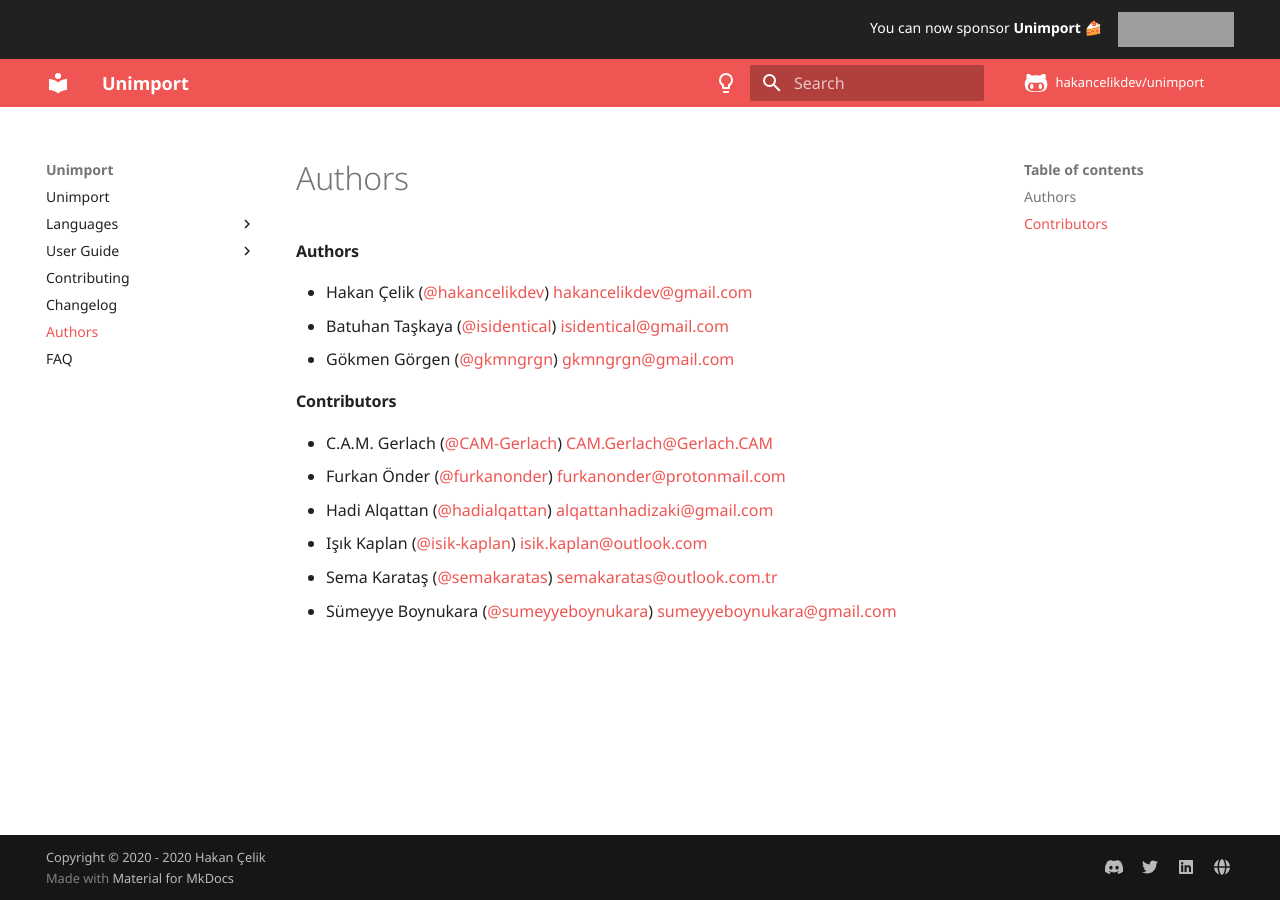
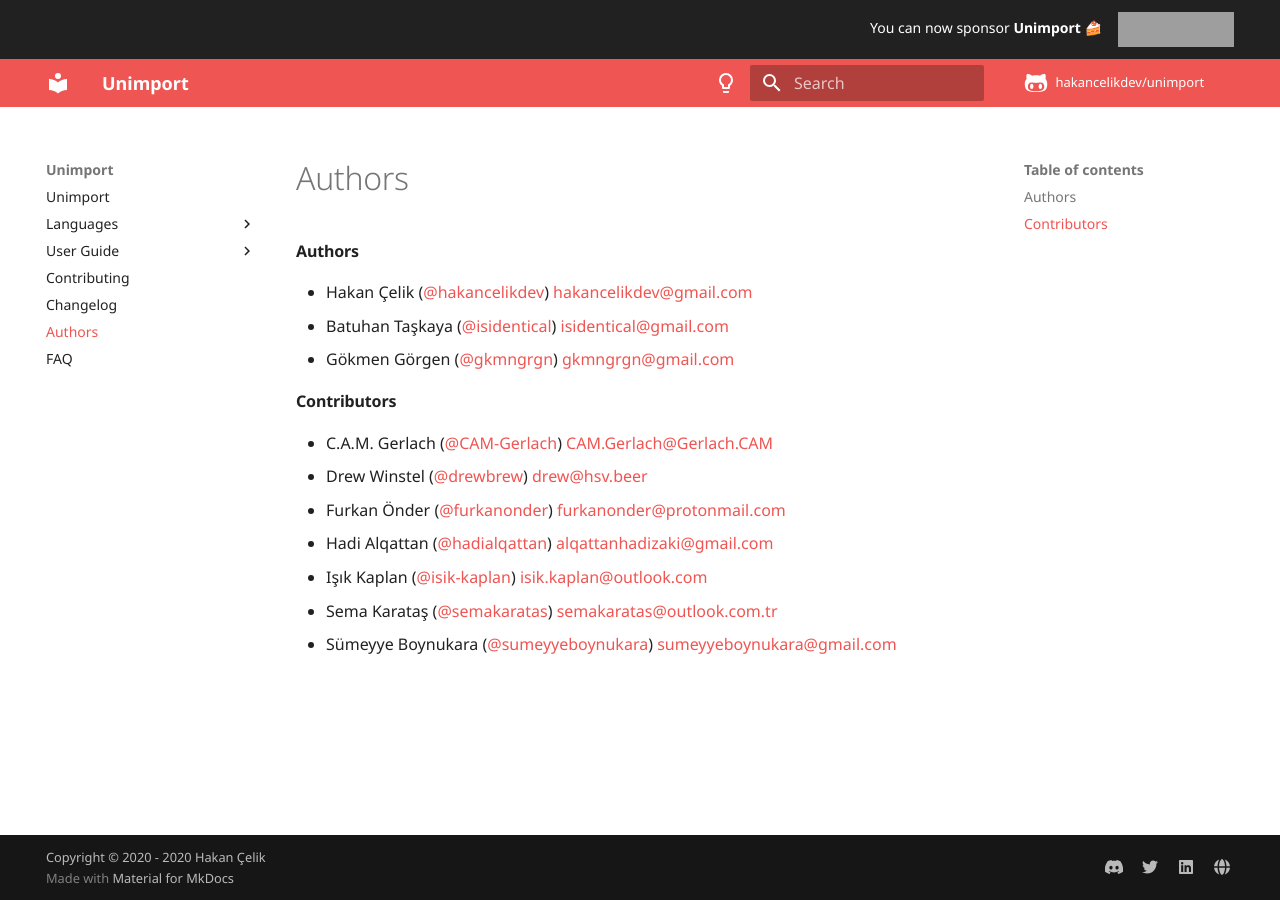
Before and after one commit to hakancelikdev/unimport, an MkDocs documentation site: the page built from docs/AUTHORS.md, in a window 1280 px wide. Built offline with MkDocs 1.6.1 and Material for MkDocs 9.7.7, drawn with Linux system fonts in a browser that asks for light colours; comment, search, counter and statistics services are not loaded; the version menu is left out; grey boxes are pictures that could not be loaded.

Commit message:
Add myself to authors

```diff
--- a/docs/AUTHORS.md
+++ b/docs/AUTHORS.md
@@ -9,6 +9,7 @@
 <!-- Please write your name alphabetically. -->
 
 - C.A.M. Gerlach (@CAM-Gerlach) <CAM.Gerlach@Gerlach.CAM>
+- Drew Winstel (@drewbrew) <drew@hsv.beer>
 - Furkan Önder (@furkanonder) <furkanonder@protonmail.com>
 - Hadi Alqattan (@hadialqattan) <alqattanhadizaki@gmail.com>
 - Işık Kaplan (@isik-kaplan) <isik.kaplan@outlook.com>
```
